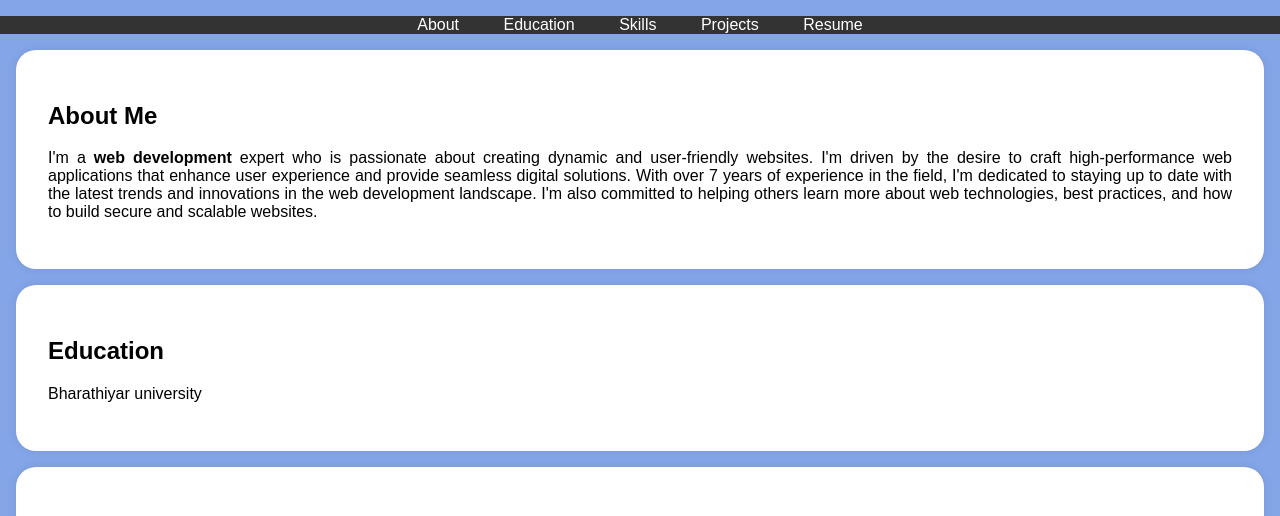
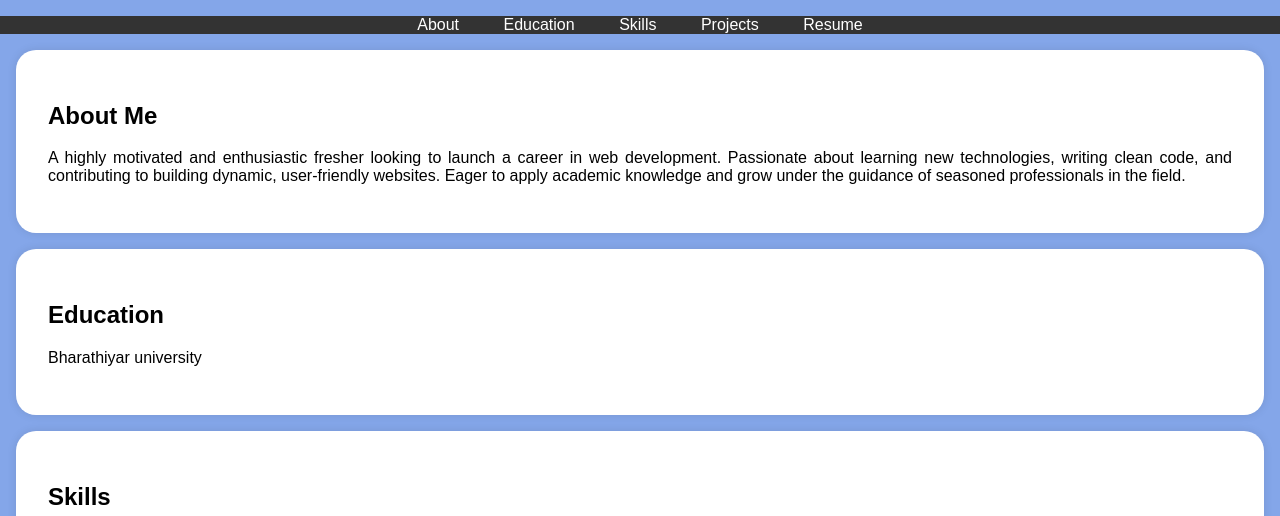
Before and after one commit to devendravignesh2820/digital-portfolio, a plain HTML site: page index.html in a window 1280 px wide. Shown: the part 197-713 px from the top of the page. Drawn offline with Linux system fonts and the light colour scheme.

Commit message:
Update index.html
about me

```diff
--- a/index.html
+++ b/index.html
@@ -114,12 +114,7 @@
     <section id="about">
         <div class="section-content">
             <h2>About Me</h2>
-            <p>I'm a <b>web development</b> expert who is passionate about creating dynamic and user-friendly websites.
-                I'm driven by the desire to craft high-performance web applications that enhance user experience and provide
-                 seamless digital solutions. With over 7 years of experience in the field, I'm dedicated to staying up to date
-                 with the latest trends and innovations in the
-                 web development landscape. I'm also committed to helping others learn more about web technologies,
-                 best practices, and how to build secure and scalable websites.</p>
+            <p>A highly motivated and enthusiastic fresher looking to launch a career in web development. Passionate about learning new technologies, writing clean code, and contributing to building dynamic, user-friendly websites. Eager to apply academic knowledge and grow under the guidance of seasoned professionals in the field.</p>
 
         </div>
     </section>
```
